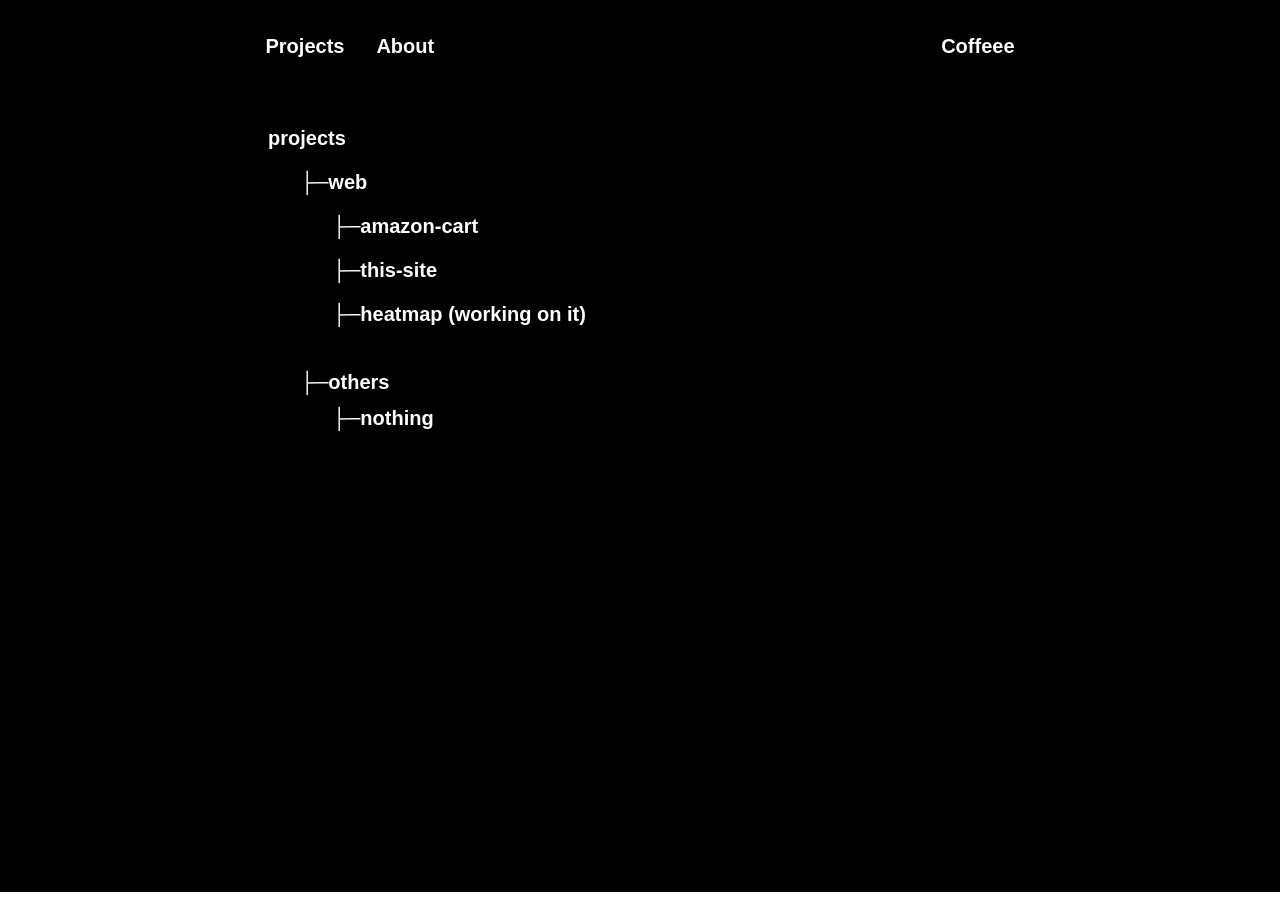
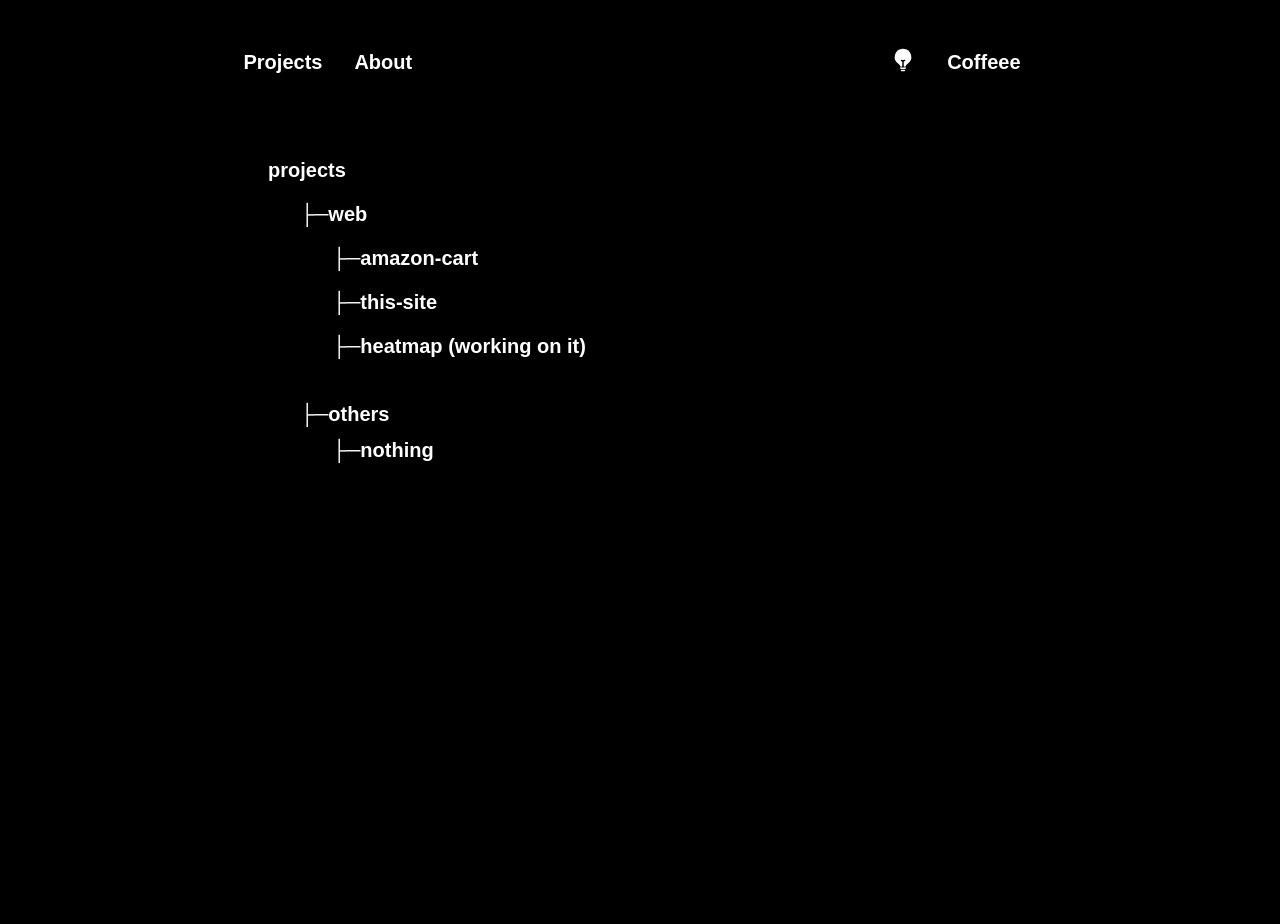
Before and after one commit to Siddharth-Suri/portfolio, a React (Vite) app: page / in a window 1280 px wide. Before the commit the page ends 892 px from the top, so only its background shows below. Built offline with nearby package versions, Linux system fonts and the light colour scheme; a web font is replaced by a local one.

Commit message:
added toggle theme functionality

```diff
--- /dev/null
+++ b/src/components/ThemeButton.jsx
@@ -0,0 +1,32 @@
+import { memo } from "react";
+import { colourTheme } from "../../state/Theme";
+import { useRecoilState, useSetRecoilState } from "recoil";
+export const ThemeButton = memo(() => {
+    const setCurrentTheme = useSetRecoilState(colourTheme);
+
+    return (
+        <div>
+            <div
+                onClick={() => {
+                    setCurrentTheme((prevTheme) =>
+                        prevTheme === "dark" ? "light" : "dark"
+                    );
+                }}
+            >
+                <svg
+                    xmlns="http://www.w3.org/2000/svg"
+                    viewBox="0 0 24 24"
+                    fill="currentColor"
+                    className="size-6"
+                >
+                    <path d="M12 .75a8.25 8.25 0 0 0-4.135 15.39c.686.398 1.115 1.008 1.134 1.623a.75.75 0 0 0 .577.706c.352.083.71.148 1.074.195.323.041.6-.218.6-.544v-4.661a6.714 6.714 0 0 1-.937-.171.75.75 0 1 1 .374-1.453 5.261 5.261 0 0 0 2.626 0 .75.75 0 1 1 .374 1.452 6.712 6.712 0 0 1-.937.172v4.66c0 .327.277.586.6.545.364-.047.722-.112 1.074-.195a.75.75 0 0 0 .577-.706c.02-.615.448-1.225 1.134-1.623A8.25 8.25 0 0 0 12 .75Z" />
+                    <path
+                        fillRule="evenodd"
+                        d="M9.013 19.9a.75.75 0 0 1 .877-.597 11.319 11.319 0 0 0 4.22 0 .75.75 0 1 1 .28 1.473 12.819 12.819 0 0 1-4.78 0 .75.75 0 0 1-.597-.876ZM9.754 22.344a.75.75 0 0 1 .824-.668 13.682 13.682 0 0 0 2.844 0 .75.75 0 1 1 .156 1.492 15.156 15.156 0 0 1-3.156 0 .75.75 0 0 1-.668-.824Z"
+                        clipRule="evenodd"
+                    />
+                </svg>
+            </div>
+        </div>
+    );
+});
--- a/src/components/TopBar.jsx
+++ b/src/components/TopBar.jsx
@@ -1,6 +1,7 @@
 import { useNavigate } from "react-router-dom";
 import { colourTheme } from "../../state/Theme";
 import { useRecoilState, useRecoilValue } from "recoil";
+import { ThemeButton } from "./themeButton";
 import { memo } from "react";
 export const TopBar = memo(() => {
     const currentTheme = useRecoilValue(colourTheme);
@@ -27,8 +28,12 @@ export const TopBar = memo(() => {
                     About
                 </div>
             </div>
-            <div className="p-4 cursor-pointer hover:text-yellow-400 hover:underline">
-                Coffeee
+
+            <div className="flex p-4 cursor-pointer hover:text-yellow-400 hover:underline">
+                <div className="p-4">
+                    <ThemeButton></ThemeButton>
+                </div>
+                <div className="p-4">Coffeee</div>
             </div>
         </div>
     );
```
